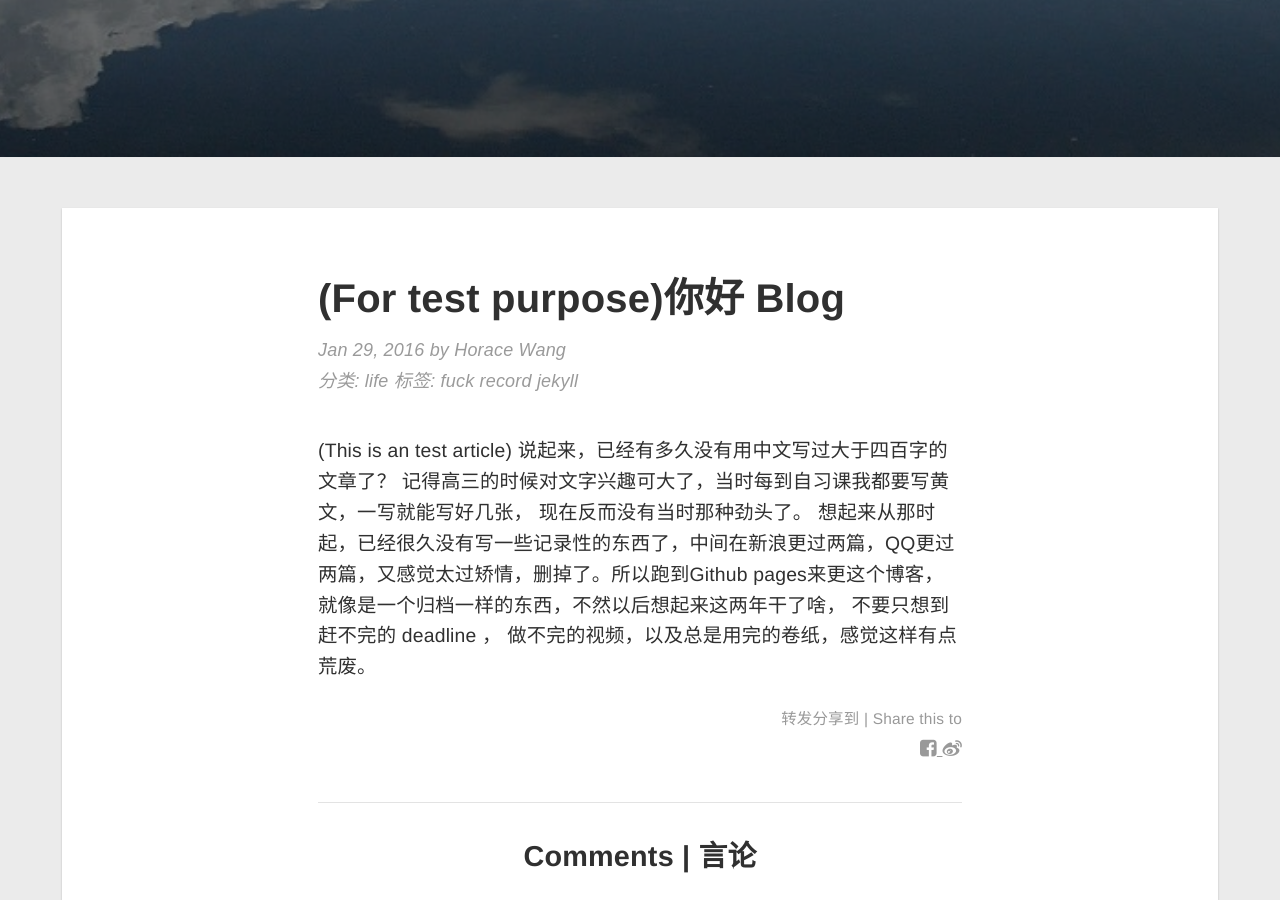
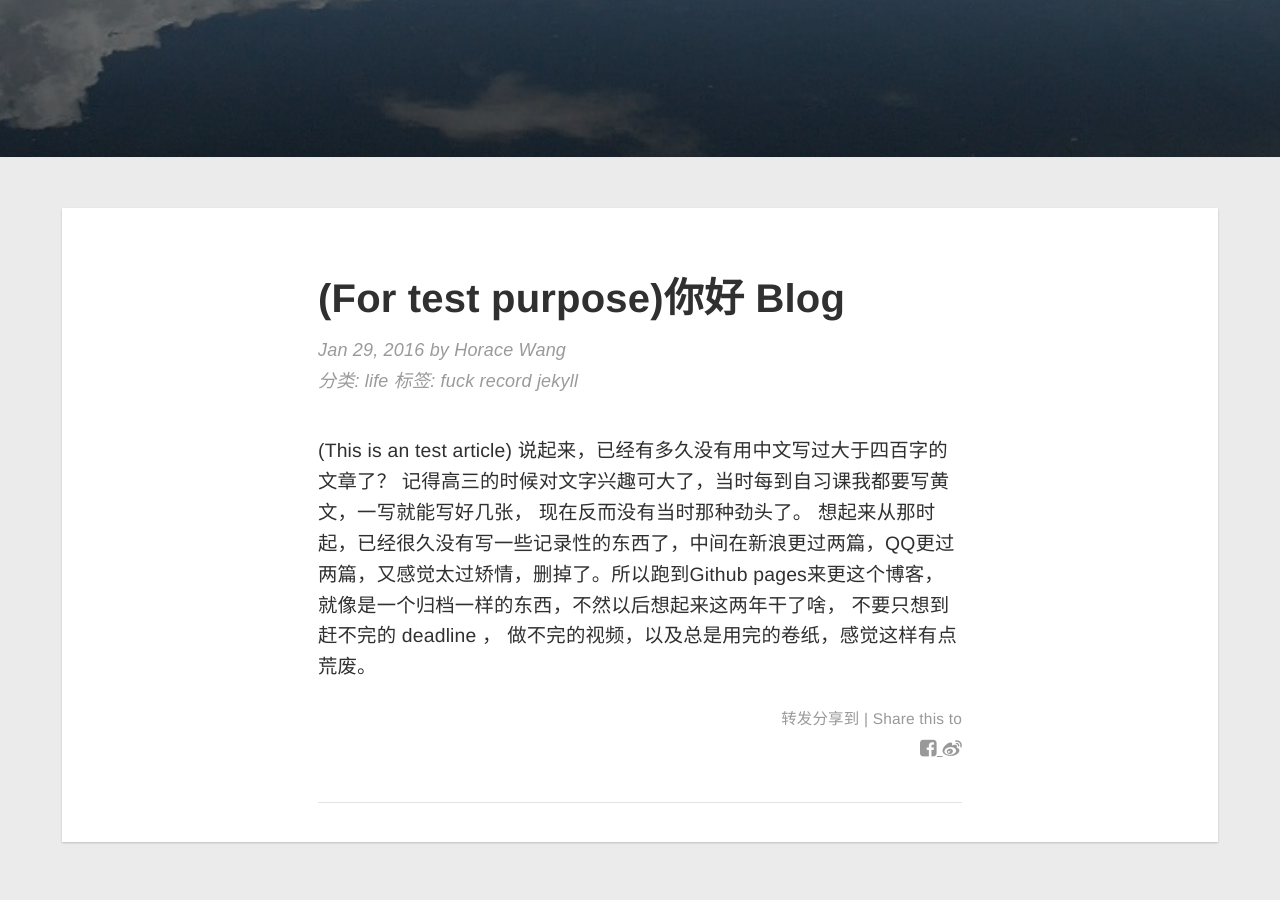
Before and after one commit to billweasley/billweasley.github.io, a Jekyll site: the page built from _posts/2016-01-29-hello-blog.md, in a window 1280 px wide and 900 px high, scrolled down 810 px. Built offline with Jekyll 4.4.1, drawn with Linux system fonts in a browser that asks for light colours; nearby versions of some CDN libraries; comment, search, counter and statistics services are not loaded; a style sheet for code colours, icons or effects is not loaded; after the commit the page ends 1652 px from its top, so only the background shows below that.

Commit message:
first transition to blog

```diff
--- a/_includes/comments.html
+++ b/_includes/comments.html
@@ -2,7 +2,6 @@
   <hr>
 
   <aside id="comments" class="disqus">
-<h2 class="txt-center">Comments | 言论</h2>
 <!-- 多说评论框 start -->
 <!--	<div class="ds-thread" data-thread-key= {{ page.id }}
  data-title={{ page.title }} data-url={{ site.url }}{{ post.url }}></div>
```
